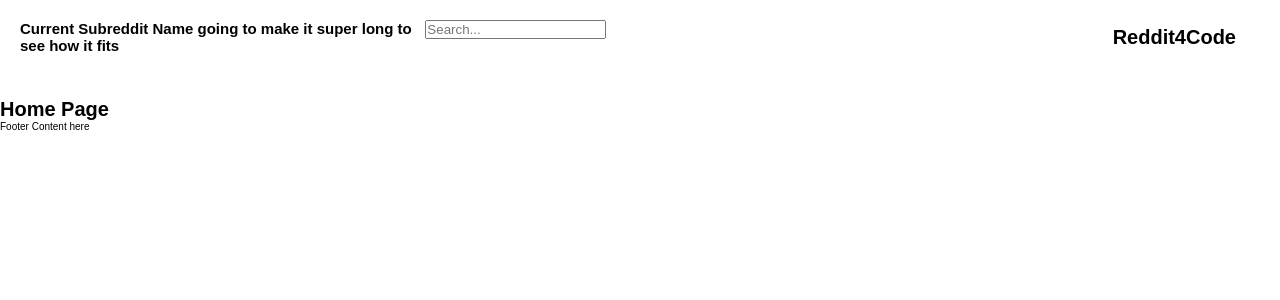
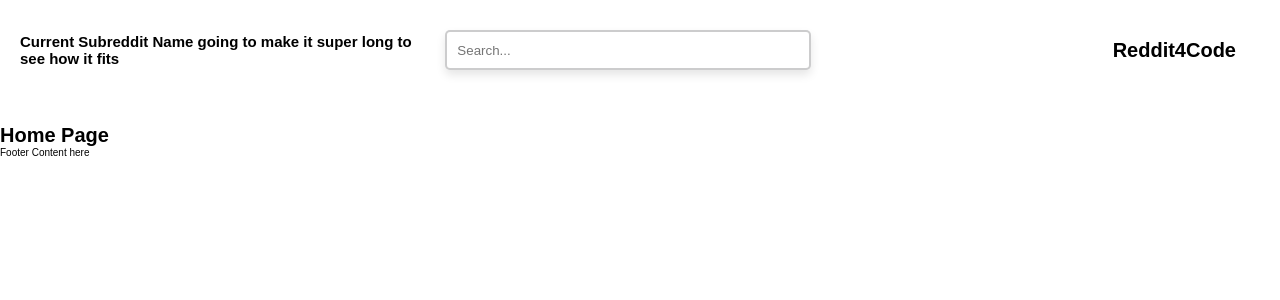
Before and after one commit to lyzboy/reddit-4-code, a React (Create React App) app: page / in a window 1280 px wide. Shown: the top 300 px of the page. Built offline with nearby package versions, Linux system fonts and the light colour scheme.

Commit message:
Refactor SearchBar component to use SCSS modules

```diff
--- a/src/components/searchBar/SearchBar.jsx
+++ b/src/components/searchBar/SearchBar.jsx
@@ -1,9 +1,15 @@
 import React from "react";
+
+import styles from "./SearchBar.module.scss";
 
 const SearchBar = ({ className }) => {
     return (
-        <div className={className}>
-            <input type="text" placeholder="Search..." />
+        <div className={`${className} ${styles.SearchBar}`}>
+            <input
+                className={styles.input}
+                type="text"
+                placeholder="Search..."
+            />
         </div>
     );
 };
--- /dev/null
+++ b/src/components/searchBar/SearchBar.module.scss
@@ -0,0 +1,22 @@
+@import "../../scss//common.scss";
+
+.SearchBar {
+    width: 100%;
+    padding: 0 2rem;
+}
+
+.input {
+    width: 100%;
+    margin: 1rem auto;
+    height: 4rem;
+    border: solid 2px rgba(map-get($theme-colors, "dark"), 0.2);
+    border-radius: 5px;
+    box-shadow: 0 5px 10px rgba(map-get($theme-colors, "dark"), 0.1);
+    padding: 0 1rem;
+}
+
+@media screen and (min-width: 768px) {
+    .input {
+        margin: 1rem auto;
+    }
+}
```
